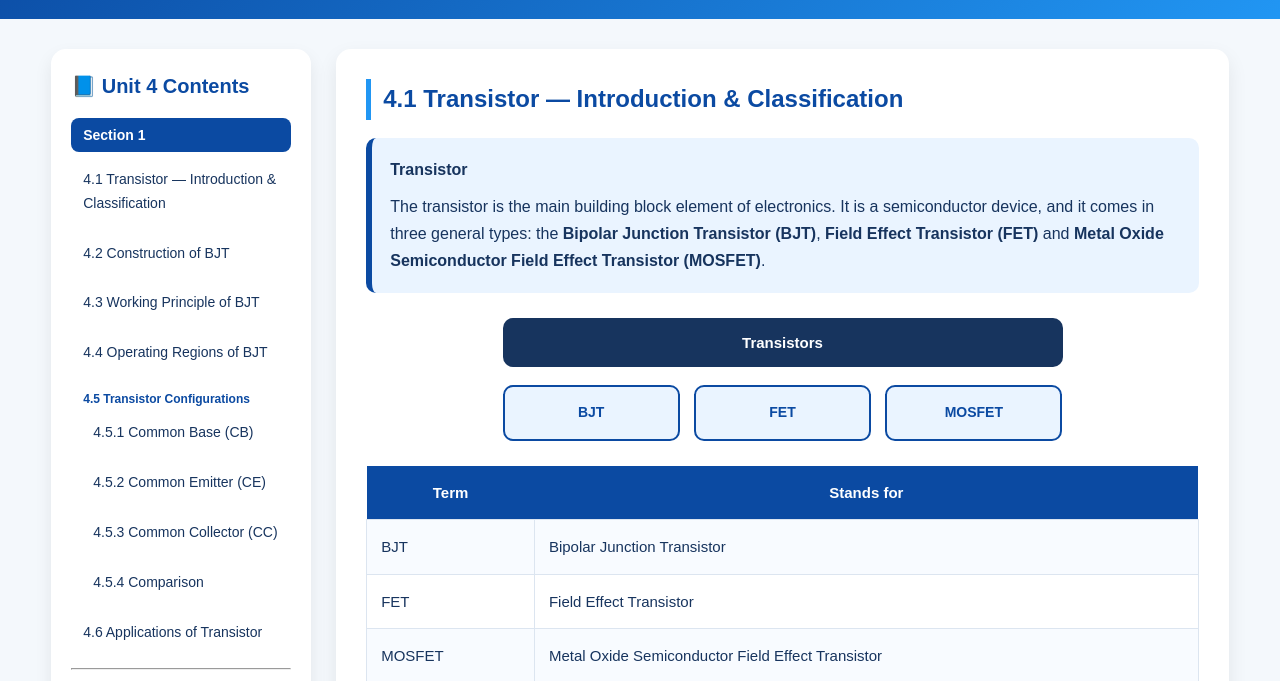
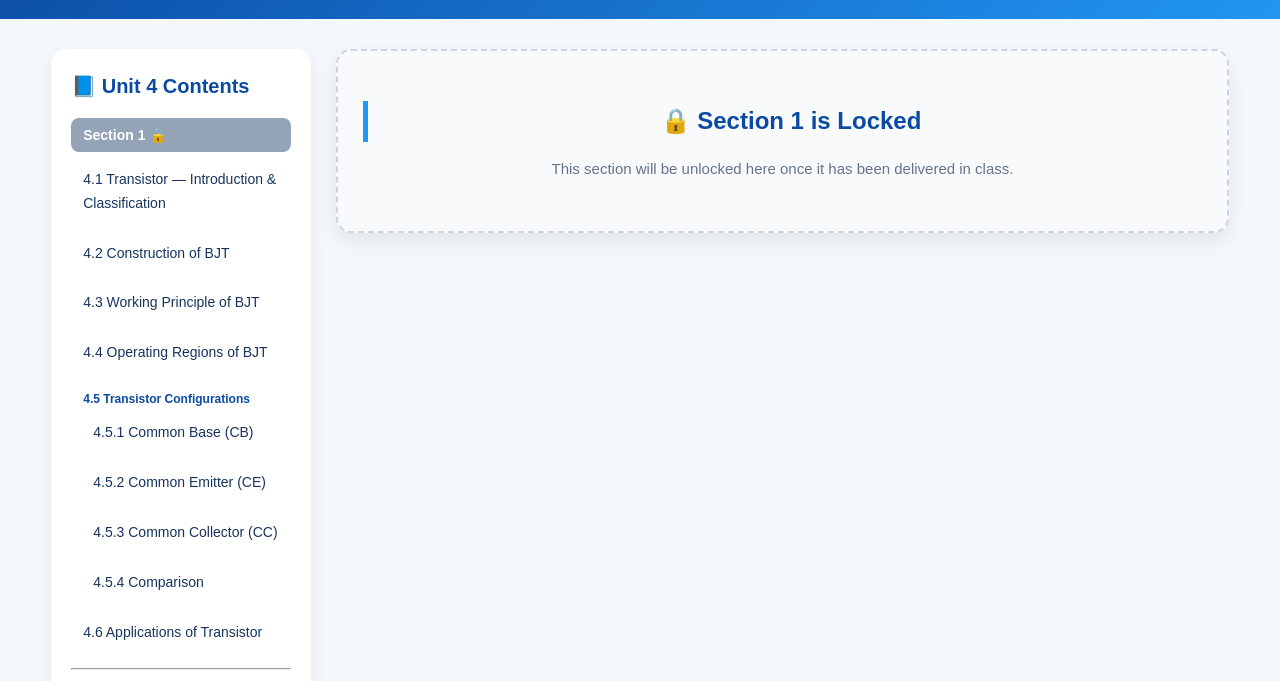
Before and after one commit to Abhijit2131/Learn-with-Abhi, a plain HTML site: page units/unit4.html in a window 1280 px wide. Shown: the part 115-796 px from the top of the page. Drawn offline with Linux system fonts and the light colour scheme.

Commit message:
Lock Unit 4 - Transistors (not yet taught in class)
Tags every content block with data-section="1" (previously only
the first block of two carried it) and sets unlockedSection to 0,
so the whole unit is hidden behind the standard "Section is
Locked" placeholder until explicitly unlocked. Also hides the
"4.5 Transistor Configurations" part-banner when the section
beneath it is locked, so no orphaned heading is left showing.

Co-Authored-By: Claude Sonnet 5 <noreply@anthropic.com>
Claude-Session: https://claude.ai/code/session_01FEk79Aow7SSYsmdh41XAZe

```diff
--- a/units/unit4.html
+++ b/units/unit4.html
@@ -285,7 +285,7 @@ const teacherMode = false;
 
 // Unlock complete sections
 // 1 = Transistors (BJT)
-const unlockedSection = 1;
+const unlockedSection = 0;
 
 </script>
 
@@ -379,7 +379,7 @@ The word "transistor" is an acronym of two terms: <b>"transfer" + "resistor"</b>
 </div>
 
 <!-- Construction -->
-<section class="section" id="bjt-construction" data-toc-section="1">
+<section class="section" id="bjt-construction" data-section="1" data-toc-section="1">
 
 <h2>4.2 Construction of BJT</h2>
 
@@ -425,7 +425,7 @@ The arrow in the circuit symbol always shows the direction of <b>conventional cu
 </section>
 
 <!-- Working -->
-<section class="section" id="bjt-working" data-toc-section="1">
+<section class="section" id="bjt-working" data-section="1" data-toc-section="1">
 
 <h2>4.3 Working Principle of BJT</h2>
 
@@ -463,7 +463,7 @@ Since a transistor's output current is controlled by its input current, two rati
 </section>
 
 <!-- Operating Regions -->
-<section class="section" id="bjt-regions" data-toc-section="1">
+<section class="section" id="bjt-regions" data-section="1" data-toc-section="1">
 
 <h2>4.4 Operating Regions of BJT</h2>
 
@@ -542,7 +542,7 @@ The input is applied between the emitter and the base. The base acts as the comm
 
 </div>
 
-<div class="section" id="ce-config" data-toc-section="1">
+<div class="section" id="ce-config" data-section="1" data-toc-section="1">
 
 <h2>4.5.2 Common Emitter (CE) Configuration</h2>
 
@@ -569,7 +569,7 @@ The input is applied between the base and the emitter. The emitter acts as the c
 
 </div>
 
-<div class="section" id="cc-config" data-toc-section="1">
+<div class="section" id="cc-config" data-section="1" data-toc-section="1">
 
 <h2>4.5.3 Common Collector (CC) Configuration</h2>
 
@@ -595,7 +595,7 @@ The input is applied between the base and the collector. The collector acts as t
 
 </div>
 
-<div class="section" id="config-comparison" data-toc-section="1">
+<div class="section" id="config-comparison" data-section="1" data-toc-section="1">
 
 <h2>4.5.4 Comparison of Configurations</h2>
 
@@ -620,7 +620,7 @@ The input is applied between the base and the collector. The collector acts as t
 </div>
 
 <!-- Applications -->
-<section class="section" id="transistor-applications" data-toc-section="1">
+<section class="section" id="transistor-applications" data-section="1" data-toc-section="1">
 
 <h2>4.6 Applications of Transistor</h2>
 
@@ -689,6 +689,15 @@ document.addEventListener("DOMContentLoaded", () => {
       }
     }
   });
+
+  // Hide any "Part"/"Section" banner divider that sits directly above a
+  // section which just got locked, so a locked page doesn't show a lone
+  // banner heading with no visible content underneath it.
+  document.querySelectorAll(".part-banner").forEach((banner) => {
+    if (banner.nextElementSibling && banner.nextElementSibling.classList.contains("locked-section")) {
+      banner.style.display = "none";
+    }
+  });
 });
 </script>
 
```
